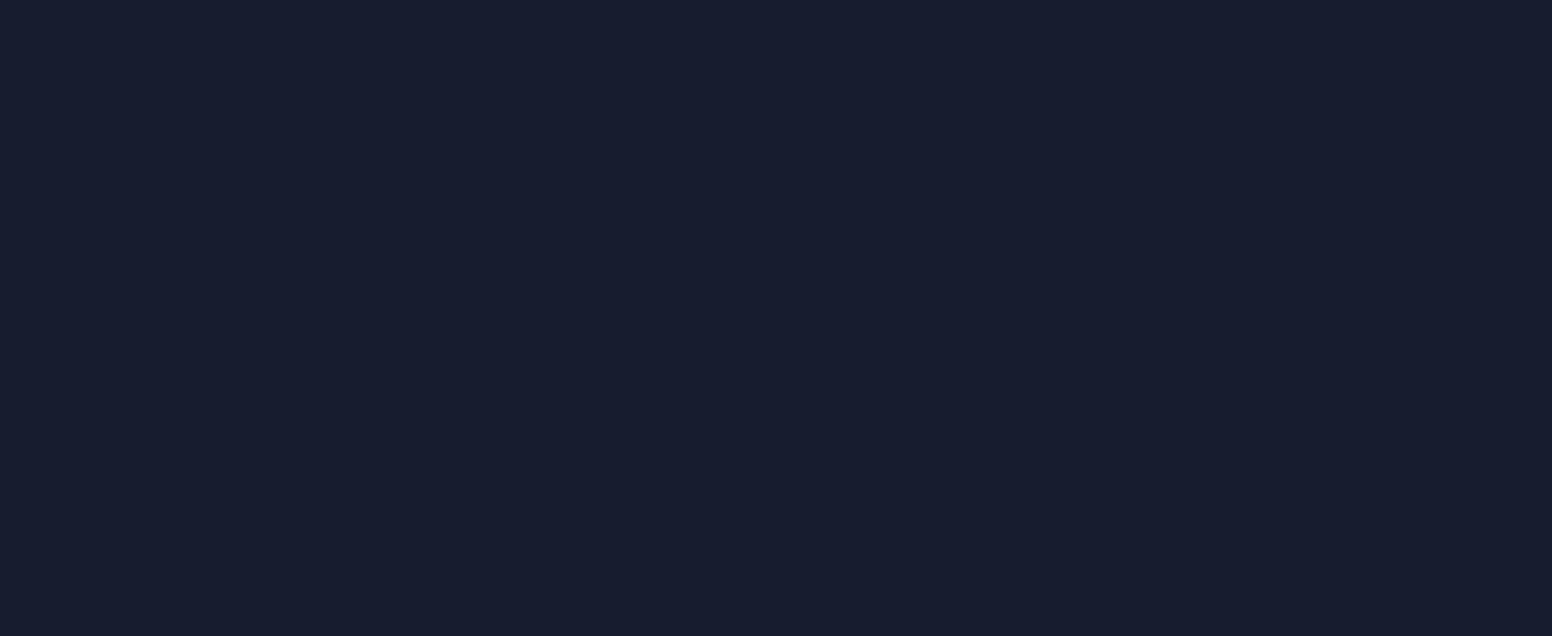
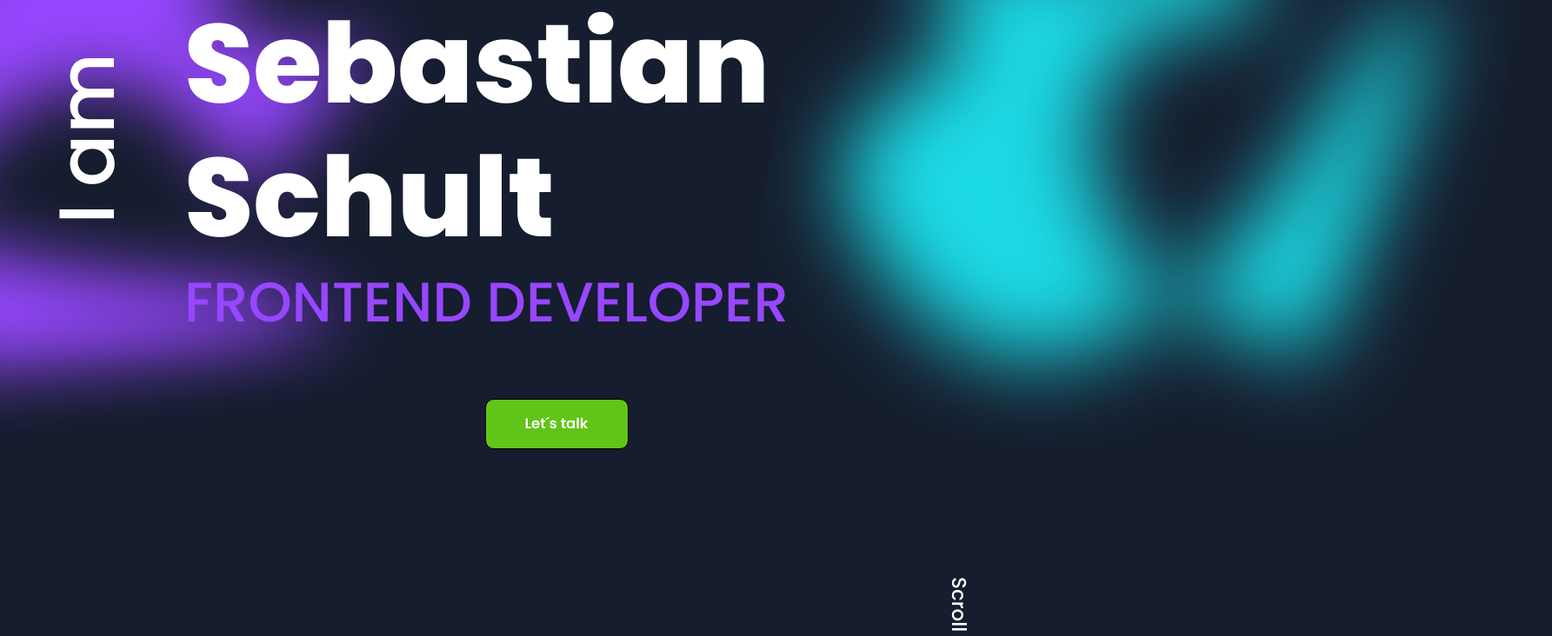
Before and after one commit to SebastianSchult/portfolioVer2, an Angular app: page / in a window 1280 px wide. Shown: the part 300-1032 px from the top of the page at 87% size, 1785 px wide, since content can reach past the window. Before the commit the page ends 800 px from the top, so only its background shows below. Built offline with nearby package versions, Linux system fonts and the light colour scheme.

Commit message:
adding landing-page

```diff
--- /dev/null
+++ b/src/app/main-content/landing-page/landing-page.component.html
@@ -0,0 +1,42 @@
+<section>
+    <img src="assets/img/background/30. Purple shadow about me.png" alt="purple shadow about me" class="shadow-purple">
+    <img src="assets/img/background/52. Blue shadow 1 V2.svg" alt="blue shadow about me" class="shadow-blue">
+
+    <div class="titel-box">
+        <div class="rotate-title">
+            <span>I</span>
+            <span>am</span>
+        </div>
+
+        <div class="titel">
+            <h1>Sebastian Schult</h1>
+            <h2>FRONTEND DEVELOPER</h2>
+        </div>
+    </div>
+
+    <div>
+        <a href="#contact" class="btn">
+            <button class="btn-primary btn-trans" >Let´s talk</button>
+        </a>
+    </div>
+
+    <div class="landingpage-bottom-section">
+        <div class="landingpage-link-section">
+            <hr />
+            <a href="https://github.com/SebastianSchult" target="_blank">
+                <img src="assets/img/social_btn/Property 1=Default.png" alt="Github">
+            </a>
+            <a href="#contact">
+                <img src="assets/img/social_btn/Property 1=Default (1).png" alt="E-Mail">
+            </a>
+            <a href="https://www.linkedin.com/in/sebastian-schult-74b69626a/" target="_blank">
+                <img src="assets/img/social_btn/Property 1=Default (2).png" alt="Linkedin">
+            </a>
+        </div>
+
+        <div class="text-right-side">
+            <span>Scroll down</span>
+            <img src="../../../assets/img/btn/arrow-down-line.png" alt="arrow down">
+        </div>
+    </div>
+</section>
--- /dev/null
+++ b/src/app/main-content/landing-page/landing-page.component.scss
@@ -0,0 +1,157 @@
+section {
+    display: flex;
+    align-items: center;
+    flex-direction: column;
+    background-color: #151d2e;
+    background-size: cover;
+    width: 100%;
+    height: 50vH;
+    color: white;
+    margin: 0 auto;
+  }
+
+  .shadow-purple {
+    position: absolute;
+    left: -280px;
+    top: 99px;
+    width: 820px;
+    height: 720px;
+    gap: 0px;
+  }
+
+  .shadow-blue {
+    position: absolute;
+    top: 2%;
+    right: -440px;
+    width: 820px;
+    height: 833px;
+    gap: 0px;
+    rotate: 9.87deg;
+  }
+
+  .titel-box {
+    display: flex;
+    gap: 12px;
+    z-index: 2;
+    padding-right: 140px;
+    padding-top: 297px;
+    padding-bottom: 72px;
+  }
+
+  .rotate-title {
+    display: flex;
+    flex-direction: column-reverse;
+    align-items: center;
+    justify-content: center;
+    text-align: center;
+    font-size: 90px;
+    font-weight: 400;
+    line-height: 108px;
+
+    span {
+      width: 200px;
+      height: 108px;
+      rotate: -90deg;
+    }
+  }
+
+  .titel {
+      display: flex;
+      flex-direction: column;
+      gap: 6px;
+      justify-content: center;
+      bottom: 40px;
+
+
+      h1 {
+          font-size: 128px;
+          font-weight: 700;
+          line-height: 153.6px;
+      }
+
+      h2 {
+          font-size: 64px;
+          font-weight: 400;
+          color: #9747FF;
+          line-height: 76.8px;
+      }
+  }
+
+  .btn {
+      text-decoration: none;
+      padding-top: 72px;
+
+
+      .btn-trans {
+          transition: 220ms;
+          transform: scale(1);
+
+          &:hover {
+              transform: scale(1.1);
+          }
+      }
+  }
+
+  .landingpage-bottom-section {
+      padding-top: 216px;
+      display: flex;
+      justify-content: space-between;
+      align-items: center;
+      width: 100%;
+      margin-left: 0;
+  }
+
+  .landingpage-link-section {
+
+      display: flex;
+      align-items: center;
+      justify-content: flex-start;
+      gap: 42px;
+      top: 867px;
+
+      hr {
+          display: block;
+          width: 100px;
+          border: 4px;
+          border-top: 4px solid #70E61C;
+          padding: 0;
+
+      }
+
+      img {
+          cursor: pointer;
+          width: 30px;
+          transition: 200ms;
+          transform: scale(1);
+
+          &:hover {
+              transform: scale(1.5);
+          }
+      }
+  }
+
+  .text-right-side {
+      display: flex;
+      align-items: center;
+      justify-content: flex-end;
+      gap: 8px;
+      rotate: 90deg;
+      padding-top: 96px;
+      padding-right: 96px;
+
+      span {
+          display: flex;
+          font-size: 23px;
+          font-weight: 400;
+          color: white;
+          line-height: 27.6px;
+      }
+
+      img {
+          width: 24px;
+          height: 24px;
+          rotate: -90deg;
+      }
+
+
+  }
--- a/src/app/main-content/main-content.component.html
+++ b/src/app/main-content/main-content.component.html
@@ -1 +1 @@
-<p>main-content works!</p>
+<app-landing-page></app-landing-page>
--- a/src/app/main-content/main-content.component.ts
+++ b/src/app/main-content/main-content.component.ts
@@ -1,9 +1,10 @@
 import { Component } from '@angular/core';
+import { LandingPageComponent } from "./landing-page/landing-page.component";
 
 @Component({
   selector: 'app-main-content',
   standalone: true,
-  imports: [],
+  imports: [LandingPageComponent],
   templateUrl: './main-content.component.html',
   styleUrl: './main-content.component.scss'
 })
```
Also changed, not shown: src/app/main-content/landing-page/landing-page.component.ts (added, +12 -0 lines), 1 other file (tests, documents, lock files or other folders).
